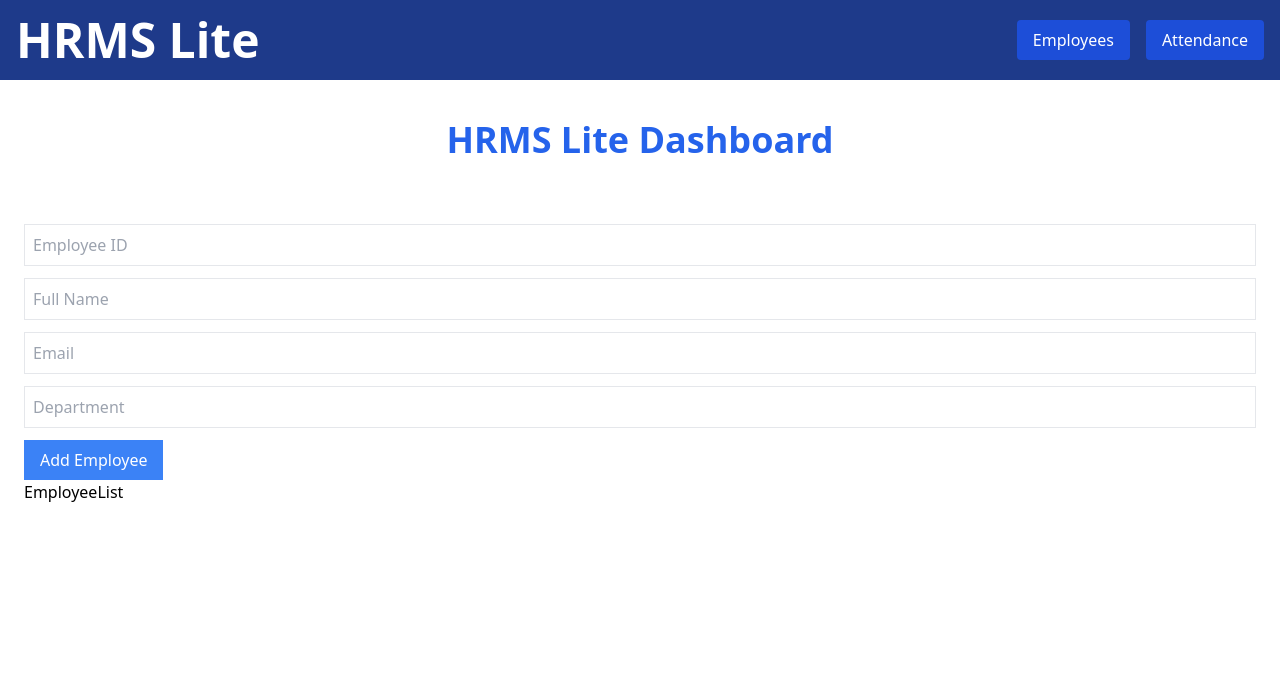
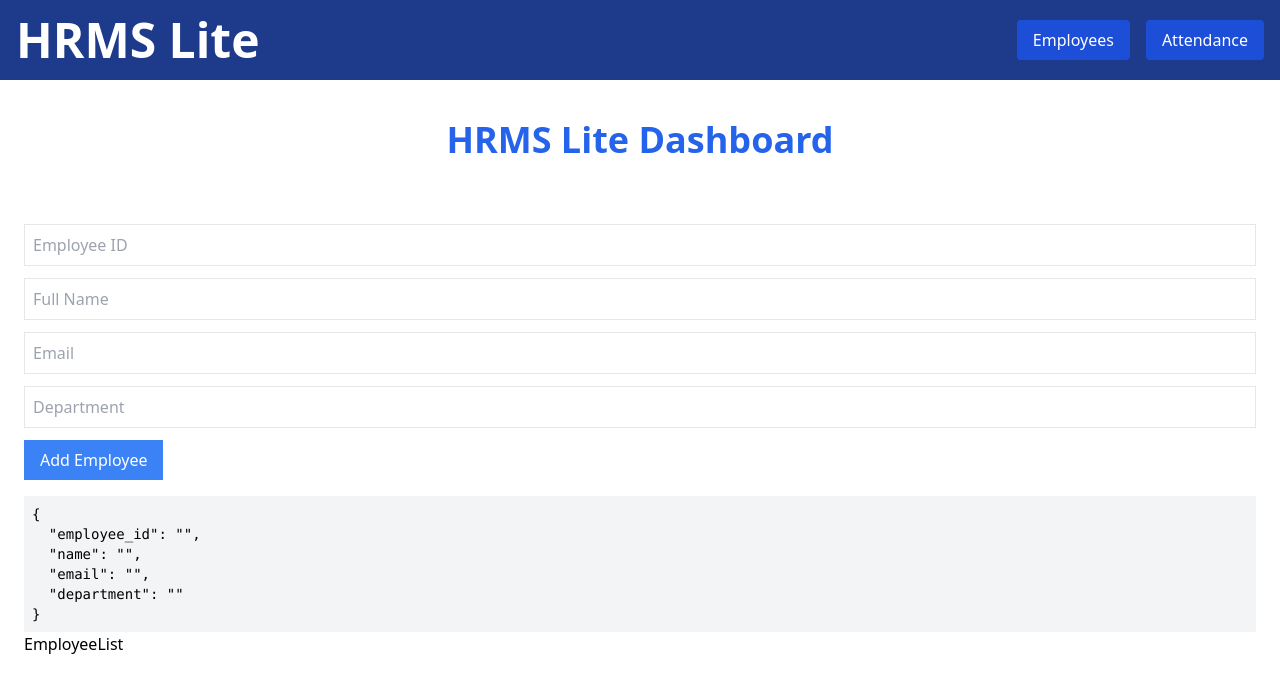
Before and after one commit to Umair777/hrms-lite, a React (Vite) app in the folder hrms-frontend/: page / in a window 1280 px wide. Shown: the top 692 px of the page. Built offline with nearby package versions, Linux system fonts and the light colour scheme.

Commit message:
feat: handle form input changes

```diff
--- a/hrms-frontend/src/components/EmployeeForm.jsx
+++ b/hrms-frontend/src/components/EmployeeForm.jsx
@@ -7,37 +7,27 @@ export default function EmployeeForm({ onAdd }) {
     email: "",
     department: "",
   });
+  const handleChange = (e) => {
+  setForm({ ...form, [e.target.name]: e.target.value });
+};
+
   return (
+  <div>
     <form className="space-y-3">
-      <input
-        placeholder="Employee ID"
-        className="border p-2 w-full"
-        value={form.employee_id}
-        onChange={(e) => setForm({ ...form, employee_id: e.target.value })}
-      />
-      <input
-        placeholder="Full Name"
-        className="border p-2 w-full"
-        value={form.name}
-        onChange={(e) => setForm({ ...form, name: e.target.value })}
-      />
-      <input
-        placeholder="Email"
-        className="border p-2 w-full"
-        value={form.email}
-        onChange={(e) => setForm({ ...form, email: e.target.value })}
-      />
-      <input
-        placeholder="Department"
-        className="border p-2 w-full"
-        value={form.department}
-        onChange={(e) => setForm({ ...form, department: e.target.value })}
-      />
+      <input name="employee_id" placeholder="Employee ID" onChange={handleChange} className="border p-2 w-full" />
+      <input name="name" placeholder="Full Name" onChange={handleChange} className="border p-2 w-full" />
+      <input name="email" placeholder="Email" onChange={handleChange} className="border p-2 w-full" />
+      <input name="department" placeholder="Department" onChange={handleChange} className="border p-2 w-full" />
 
       <button className="bg-blue-500 text-white px-4 py-2">
         Add Employee
       </button>
     </form>
 
-  );
+    {/* 👇 DEBUG VIEW */}
+    <pre className="bg-gray-100 p-2 mt-4 text-sm">
+      {JSON.stringify(form, null, 2)}
+    </pre>
+  </div>
+);
 }
```
